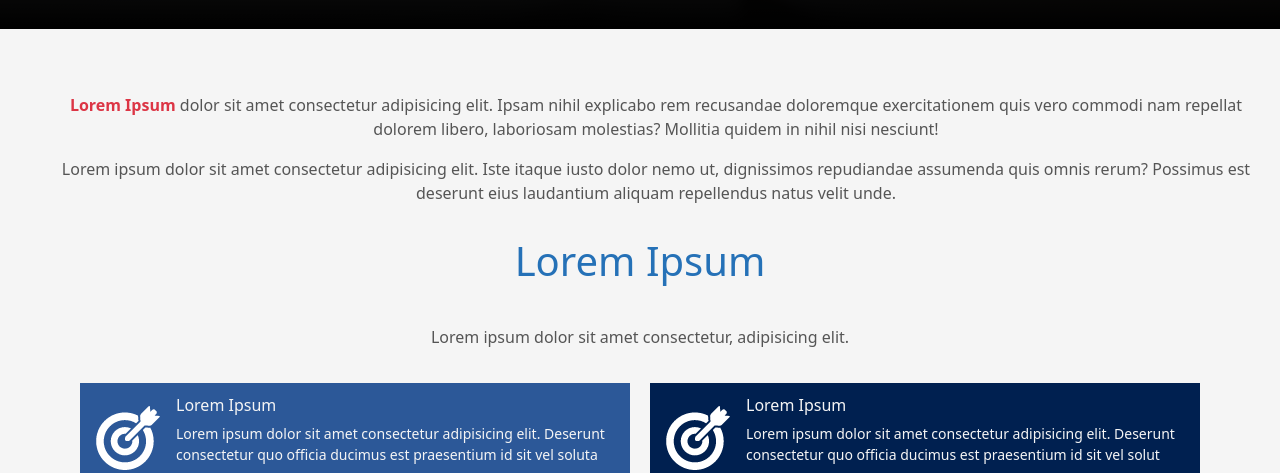
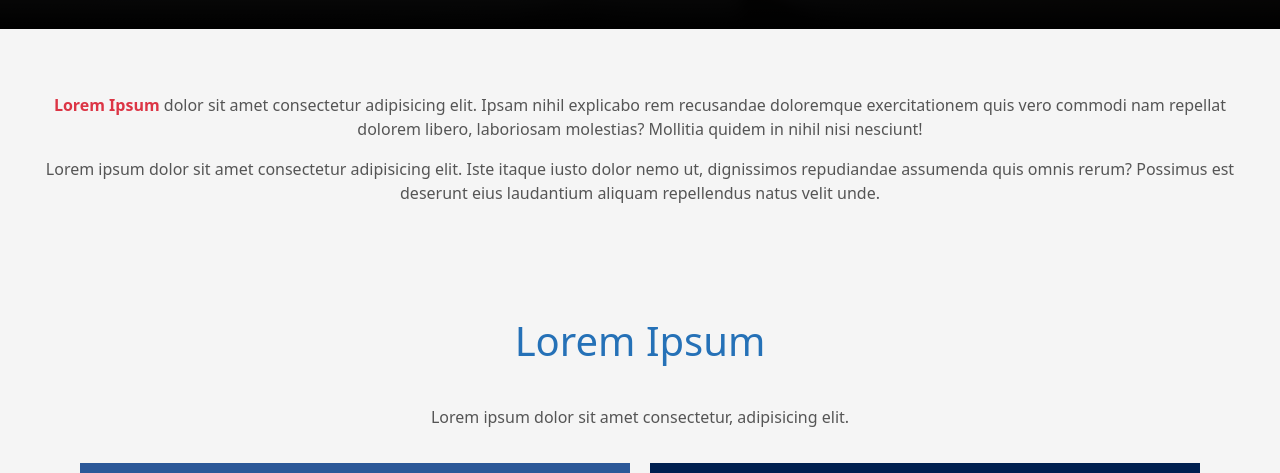
Before and after one commit to cissavalim/raccoon-site, a plain HTML site: page index.html in a window 1280 px wide. Shown: the part 761-1234 px from the top of the page. Drawn offline with nearby package versions, Linux system fonts and the light colour scheme.

Commit message:
fix padding

```diff
--- a/styles/style.css
+++ b/styles/style.css
@@ -199,7 +199,7 @@ button.big:hover {
 .simple-text {
    color: #555;
    font-size: 1rem;
-   padding: 4rem 0 0 2rem;
+   padding: 4rem 2rem;
 }
 
 .content {
```
